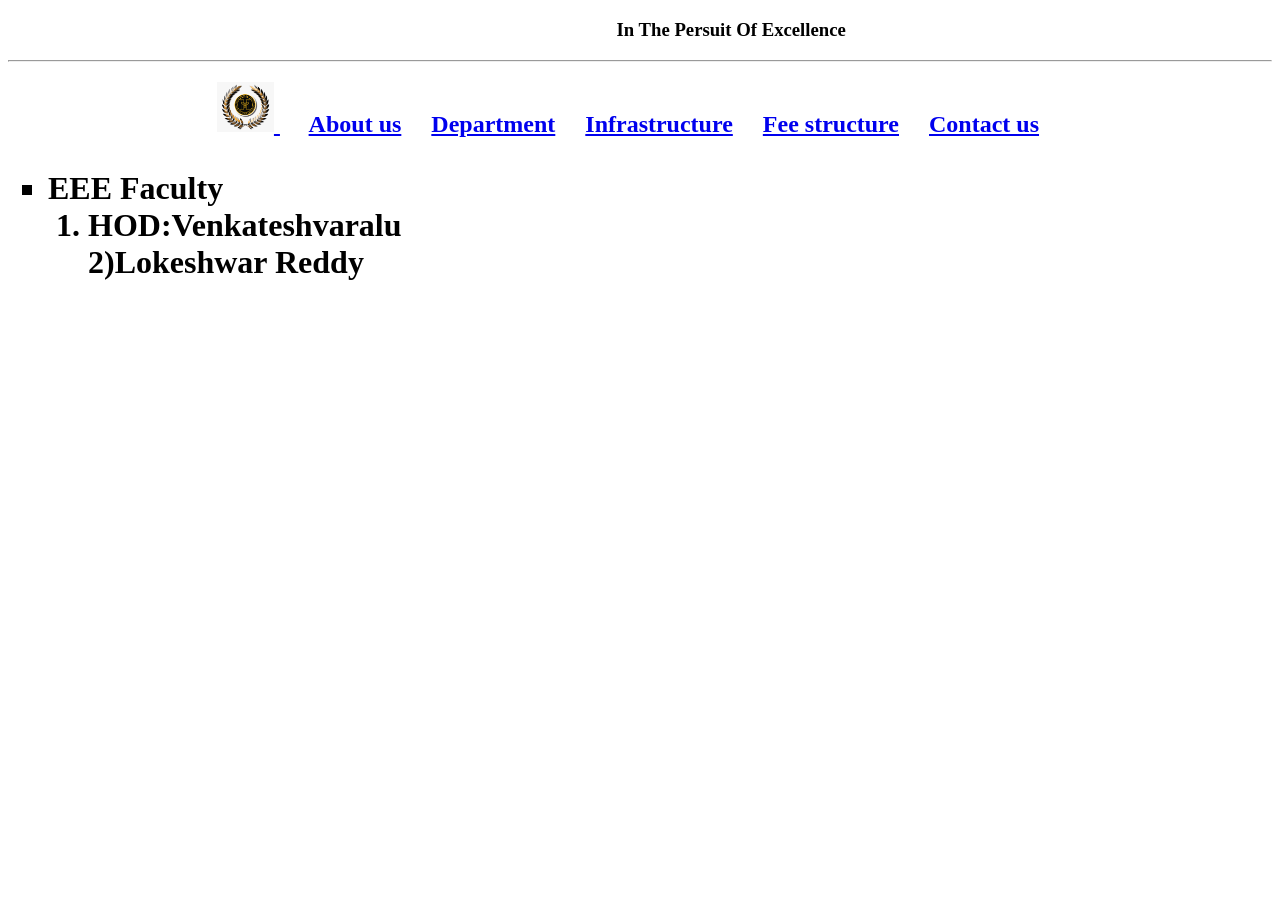
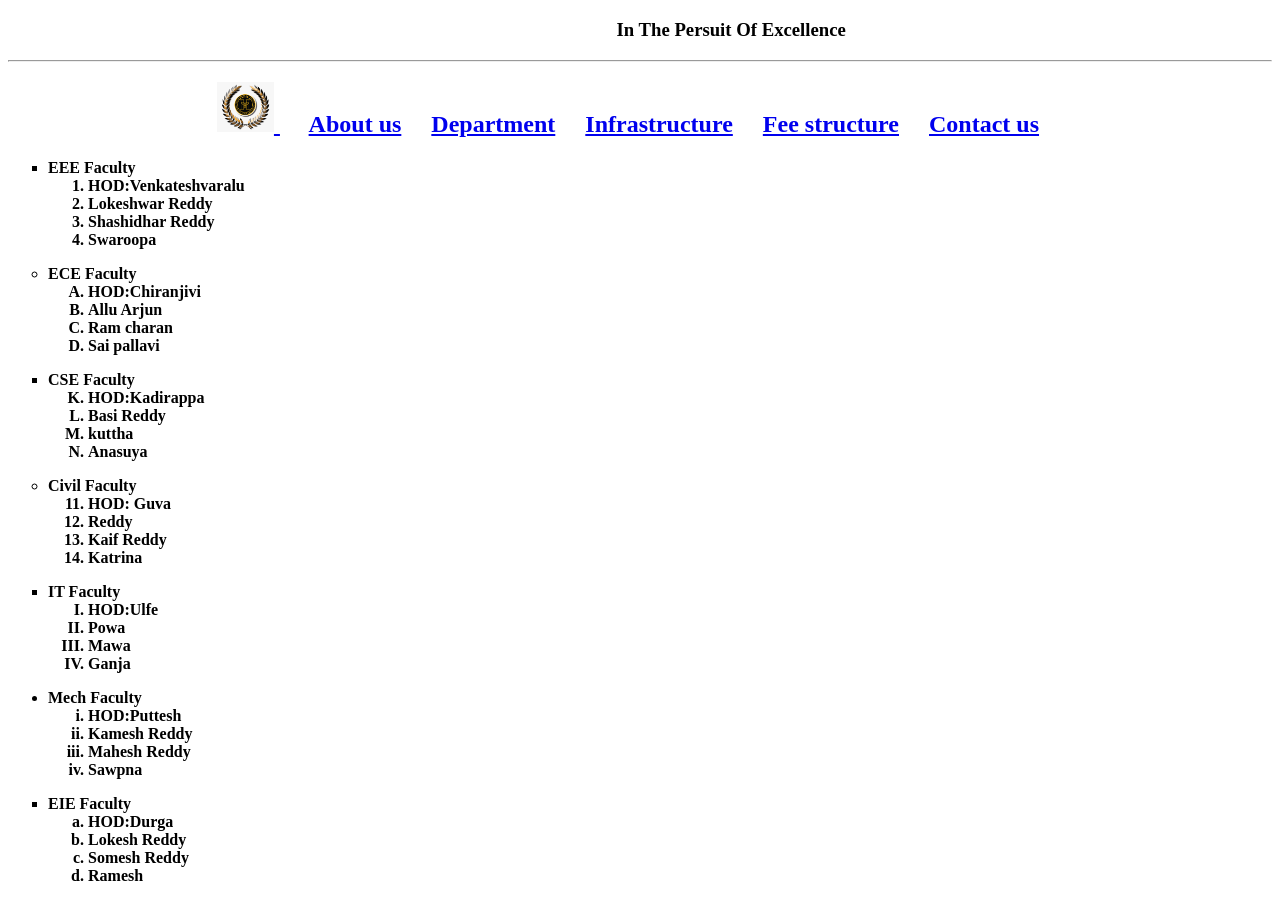
Before and after one commit to Abhinav203/abhinav-college, a plain HTML site: page department.html in a window 1280 px wide. Shown: the part 173-1079 px from the top of the page. Before the commit the page ends 800 px from the top, so only its background shows below. Drawn offline with Linux system fonts and the light colour scheme.

Commit message:
Add files via upload
department

```diff
--- a/department.html
+++ b/department.html
@@ -23,16 +23,85 @@
         <a href="contact us.html">Contact us</a>&nbsp&nbsp&nbsp&nbsp
   </h2>
 </center>
-<h1>
+<h4>
 <ul type="square">
 <li>
   EEE Faculty
-  <ol type="1,2,3,4">
-    <li> HOD:Venkateshvaralu <br>
-    2)Lokeshwar Reddy</li>
+  <ol type="1">
+    <li> HOD:Venkateshvaralu </li>
+    <li> Lokeshwar Reddy </li>
+    <li> Shashidhar Reddy </li>
+    <li>Swaroopa  </li>
   </ol>
 </li>
 </ul>
-</h1>
+<ul type="circle">
+<li>
+  ECE Faculty
+  <ol type="A">
+    <li> HOD:Chiranjivi </li>
+    <li> Allu Arjun </li>
+    <li> Ram charan </li>
+    <li>Sai pallavi</li>
+  </ol>
+</li>
+</ul>
+<ul type="square">
+<li>
+  CSE Faculty
+  <ol type="A" start="11">
+    <li> HOD:Kadirappa </li>
+    <li> Basi Reddy </li>
+    <li> kuttha </li>
+    <li>Anasuya</li>
+  </ol>
+</li>
+</ul>
+<ul type="circle">
+<li>
+Civil Faculty
+  <ol type="1" start="11">
+    <li> HOD: Guva </li>
+    <li> Reddy </li>
+    <li> Kaif Reddy </li>
+    <li>Katrina </li>
+  </ol>
+</li>
+</ul>
+</ul>
+<ul type="square">
+<li>
+IT Faculty
+  <ol type="I" >
+    <li> HOD:Ulfe </li>
+    <li> Powa </li>
+    <li> Mawa </li>
+    <li>Ganja  </li>
+  </ol>
+</li>
+</ul>
+<ul type="">
+<li>
+Mech Faculty
+  <ol type="i" >
+    <li> HOD:Puttesh </li>
+    <li> Kamesh Reddy </li>
+    <li> Mahesh Reddy </li>
+    <li>Sawpna  </li>
+  </ol>
+</li>
+</ul>
+<ul type="square">
+<li>
+EIE Faculty
+  <ol type="a" >
+    <li> HOD:Durga </li>
+    <li> Lokesh Reddy </li>
+    <li> Somesh Reddy </li>
+    <li>Ramesh  </li>
+  </ol>
+</li>
+</ul>
+</h4>
 </body>
 </html>
```
